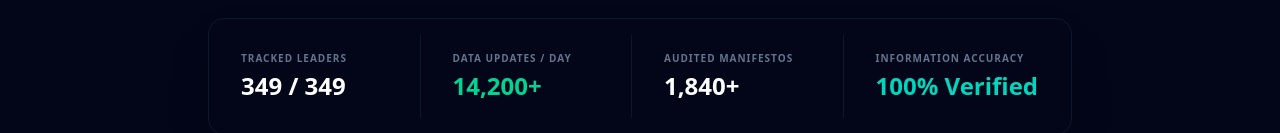
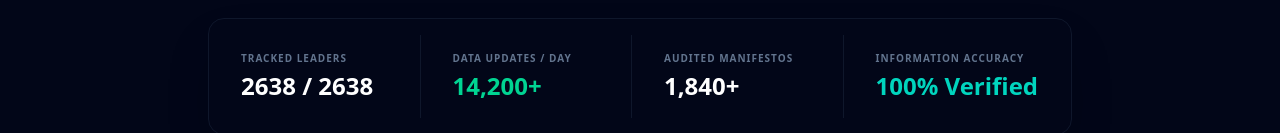
Before and after one commit to JohnAlex1900/facts_tupu, a Next.js app: page / in a window 1280 px wide. Shown: the part 674-807 px from the top of the page. Built offline with nearby package versions, Linux system fonts and the light colour scheme.

Commit message:
Monitoring Added

```diff
--- a/app/layout.tsx
+++ b/app/layout.tsx
@@ -22,6 +22,13 @@ export default function RootLayout({
   return (
     <html lang="en" className="bg-slate-950 text-slate-50 antialiased">
       <body>
+        <head>
+          <script
+            defer
+            src="https://cloud.umami.is/script.js"
+            data-website-id="d97f58c6-b286-4614-879d-b688694dfaa3"
+          ></script>
+        </head>
         <Providers>
           <QuotaProvider>{children}</QuotaProvider>
         </Providers>
--- a/app/page.tsx
+++ b/app/page.tsx
@@ -82,7 +82,7 @@ export default function LandingPage() {
               Tracked Leaders
             </span>
             <span className="text-2xl font-extrabold font-mono text-white mt-1 block">
-              349 / 349
+              2638 / 2638
             </span>
           </div>
           <div className="p-4 md:border-r border-slate-900 last:border-0">
```
